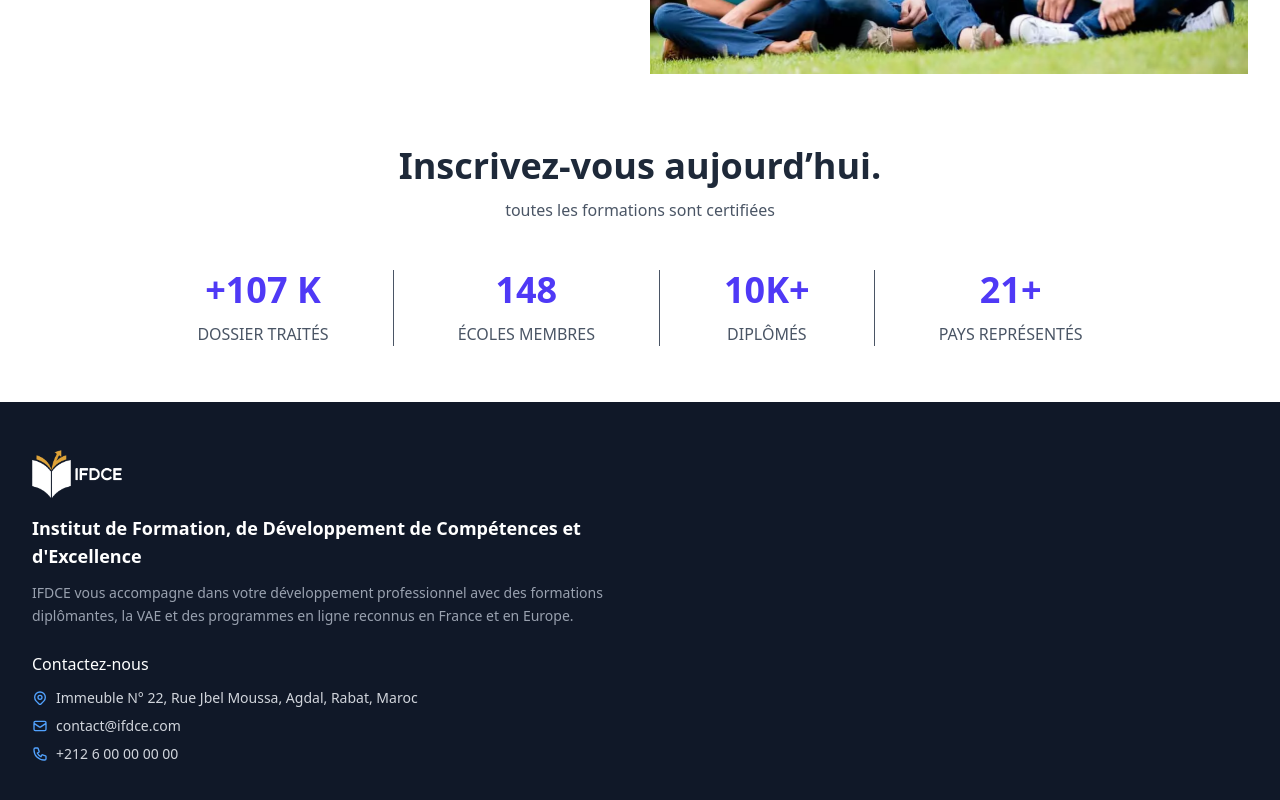
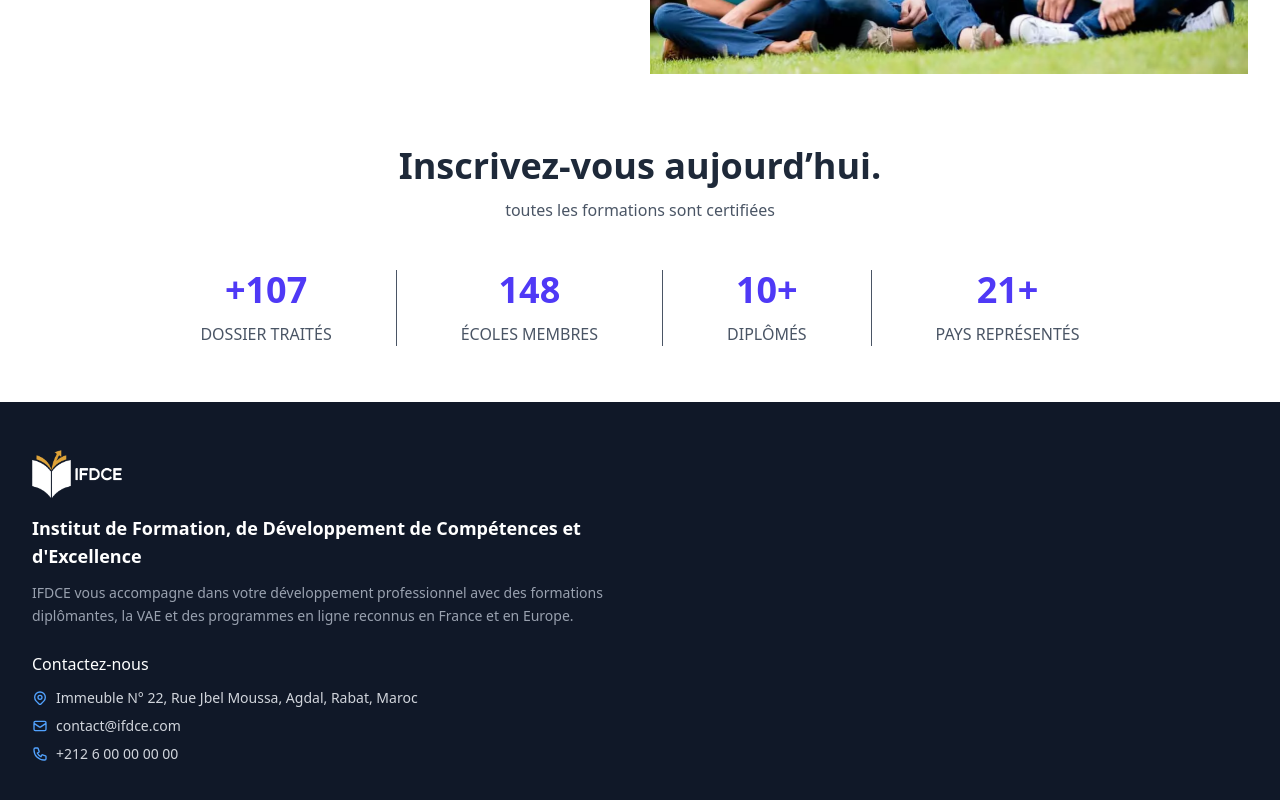
Before and after one commit to red-jen/IFDCE, a React (Vite) app: page / in a window 1280 px wide. Shown: the part 1728-2528 px from the top of the page. Built offline with nearby package versions, Linux system fonts and the light colour scheme.

Commit message:
minimalist to realistic statistics

```diff
--- a/src/component/stats.jsx
+++ b/src/component/stats.jsx
@@ -2,7 +2,7 @@ export default function Stats() {
 
      const stats = [
         {
-            data: "+107 K",
+            data: "+107 ",
             title: "DOSSIER TRAITÉS"
         },
         {
@@ -10,7 +10,7 @@ export default function Stats() {
             title: "ÉCOLES MEMBRES"
         },
         {
-            data: "10K+",
+            data: "10+",
             title: "DIPLÔMÉS"
         },
         {
```
